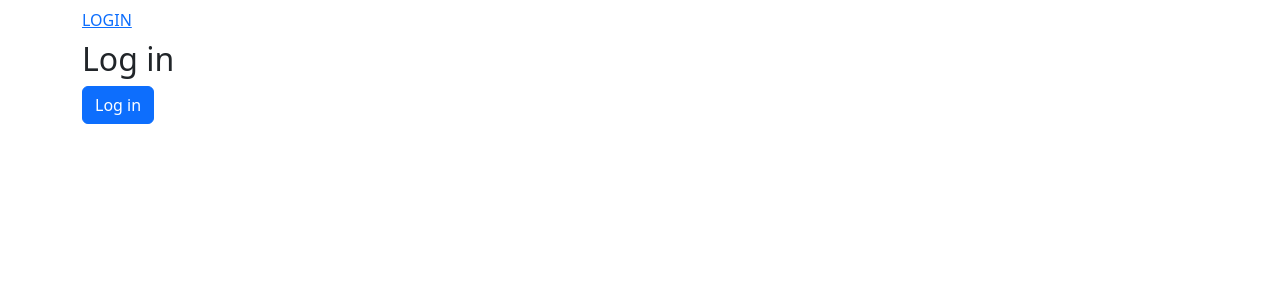
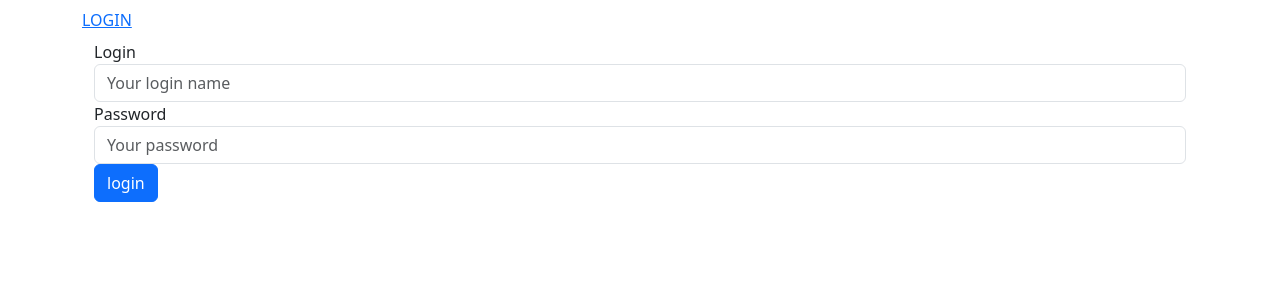
Before and after one commit to sascharahlff/SpringBootVueShop, a Vue app in the folder spring-boot-oauth2-frontend/: page /#/login in a window 1280 px wide. Shown: the top 300 px of the page. Built offline with nearby package versions, Linux system fonts and the light colour scheme; what vue-resource would draw is missing.

Commit message:
Change login to async function. Bootstrap Login.

```diff
--- a/spring-boot-oauth2-frontend/src/auth/index.js
+++ b/spring-boot-oauth2-frontend/src/auth/index.js
@@ -1,17 +1,16 @@
-import {router} from '../main'
 import axios from 'axios';
 
 export default {
 	user: {
 		authenticated: false
 	},
-	login: function(context) {
+	login: async function(login, password) {
 		var formData = new FormData();
-		formData.append('username', 'foo');
-		formData.append('password', 'password');
+		formData.append('username', login);
+		formData.append('password', password);
 		formData.append('grant_type', 'password');
 
-		axios({
+		var json = await axios({
 			method: "POST",
 			baseURL: "http://localhost:8081/",
 			url: "oauth/token",
@@ -24,19 +23,8 @@ export default {
 				"Content-type": "application/x-www-form-urlencoded; charset=utf-8"
 			},
 			data: formData
-		}).then ((response) => {
-			if (response != undefined && response.data != undefined && response.data.access_token != undefined) {
-				localStorage.setItem("sessionToken", response.data.access_token);
-				this.user.authenticated = true;
-				// TODO
-				console.log("token: " + localStorage.getItem("sessionToken") +" | authenticated: "+ this.user.authenticated);
-				router.push('/home');
-			}
-			else {
-				// TODO Error message
-			}
-		}).catch ((error) => {
-				// TODO Error message
 		});
+
+		return json;
 	}
 }
--- a/spring-boot-oauth2-frontend/src/components/Login.vue
+++ b/spring-boot-oauth2-frontend/src/components/Login.vue
@@ -1,17 +1,49 @@
 <template>
-	<div class="col-sm-4 col-sm-offset-4">
-		<h2>Log in</h2>
-		<button class="btn btn-primary" @click="login()">Log in</button>
+	<div class="container" xclass="col-sm-4 col-sm-offset-4">
+		<div v-if="error != ''" class="alert alert-danger" role="alert">{{ error }}</div>
+		<div class="form-group">
+			<label for="userLogin">Login</label>
+			<input class="form-control" id="userLogin" v-model="user" placeholder="Your login name">
+		</div>
+		<div class="form-group">
+			<label for="userPassword">Password</label>
+			<input class="form-control" id="userPassword" v-model="password" placeholder="Your password">
+		</div>
+		<button class="btn btn-primary" v-on:click="login">login</button>
 	</div>
 </template>
 
 <script>
+import {router} from '../main'
 import auth from '../auth'
 
 export default {
+	data() {
+		return {
+			user: "",
+			password: "",
+			error: ""
+		}
+	},
 	methods: {
 		login: function() {
-			auth.login(this);
+			// Async call
+			auth.login(this.user, this.password)
+			.then((response) => {
+				if (response != undefined && response.data != undefined && response.data.access_token != undefined) {
+					localStorage.setItem("sessionToken", response.data.access_token);
+					auth.user.authenticated = true;
+					this.error = "";
+					router.push("/home")
+				}
+				else {
+					this.error = "Bad credentials";
+					auth.user.authenticated = false;
+				}
+			}).catch ((e) => {
+				this.error = "Bad credentials";
+				auth.user.authenticated = false;
+			});
 		}
 	}
 }
```
